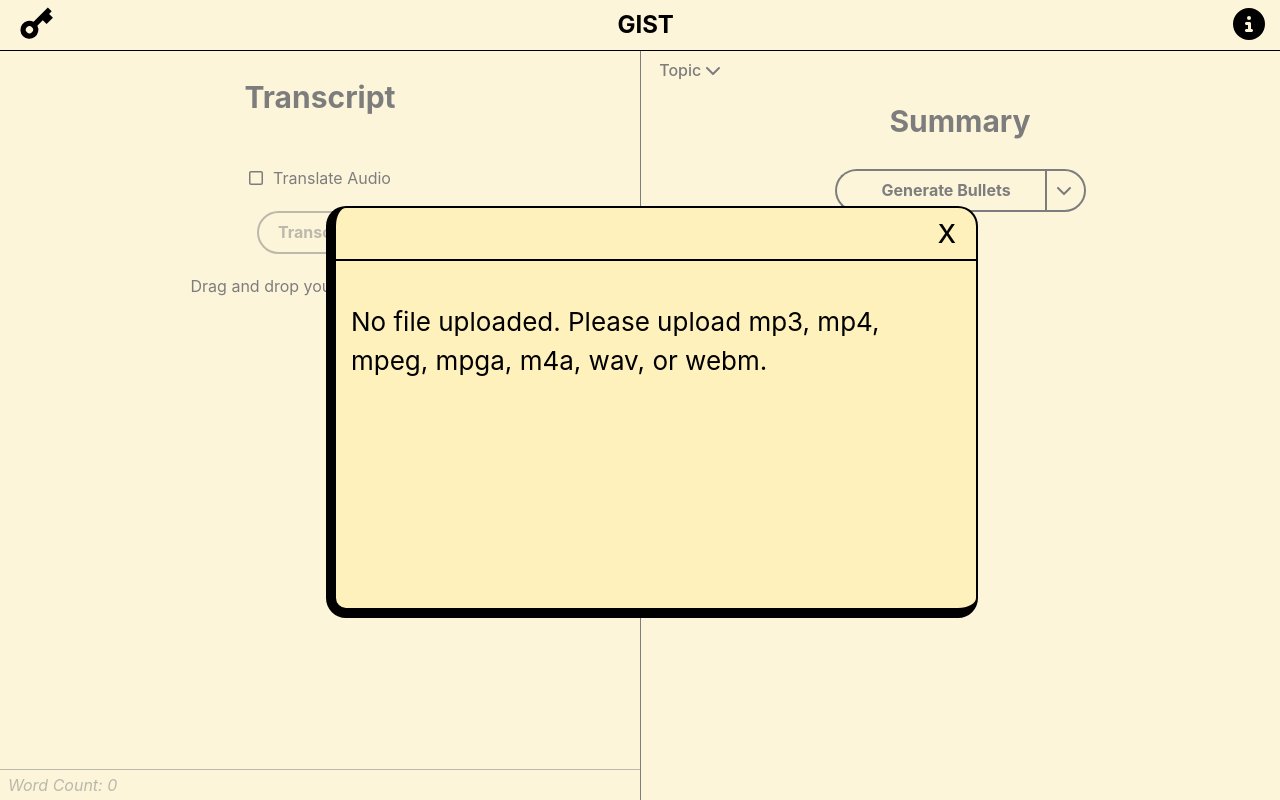
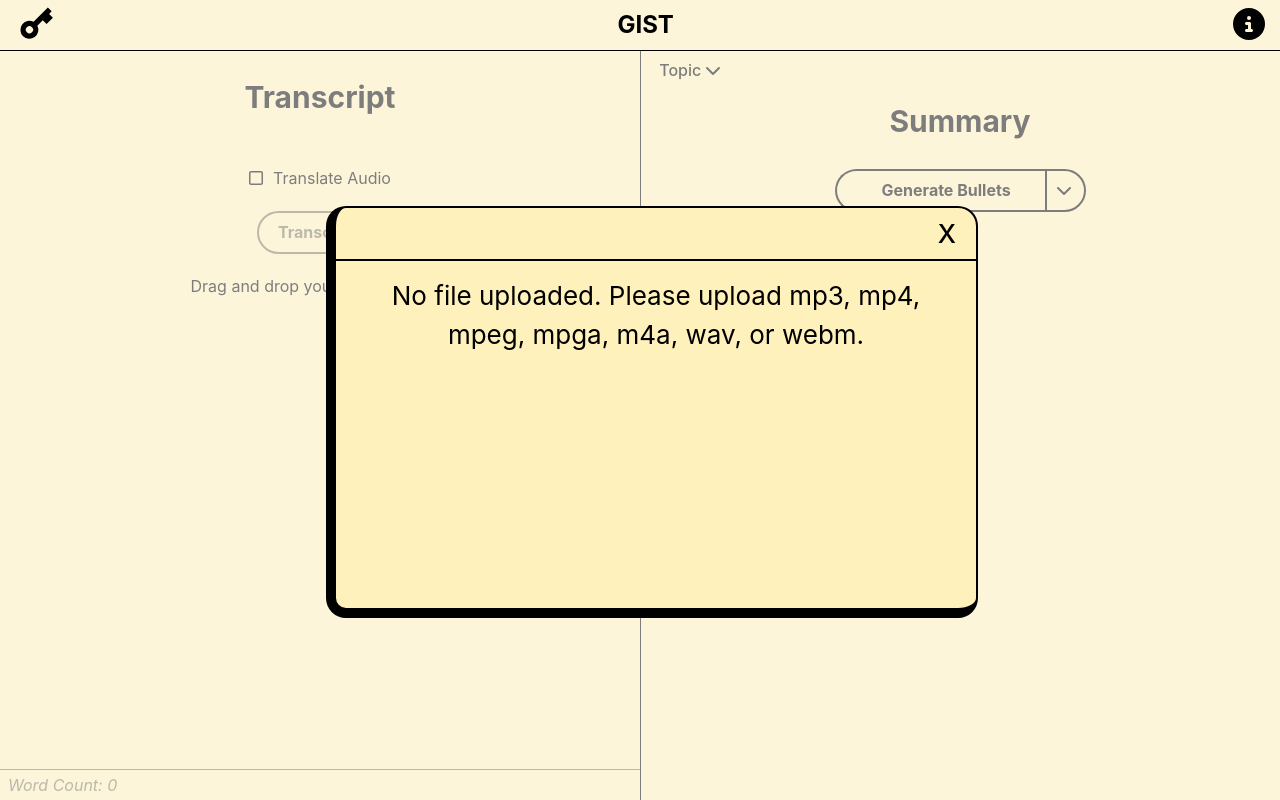
Before and after one commit to Carsonthemonkey/GIST, a React (Vite) app: page / in a window 1280 px wide. Both pictures are taken after a click on the button "Transcribe". Built offline with nearby package versions, Linux system fonts and the light colour scheme; the HTML template or start-up script is replaced by a standard one.

Commit message:
Removes markdown formatting in error messages

```diff
--- a/src/App.tsx
+++ b/src/App.tsx
@@ -108,7 +108,8 @@ function App() {
                             </button>
                         </div>
                         <div className="modal-content">
-                            <MarkdownFormatter text={modalText}/>
+                            {/* <MarkdownFormatter text={modalText}/> */}
+                            {modalText}
                         </div>
                     </Modal>
                 )}
--- a/src/components/TranscriptPanel.tsx
+++ b/src/components/TranscriptPanel.tsx
@@ -125,7 +125,7 @@ const TranscriptPanel = (props: Props) => {
                         }
                         else if(data.status === 500){
                             setModalIsOpen(true);
-                            setModalText("Error: OpenAI servers encountered an error. Check the [OpenAI server status](https://status.openai.com/)")
+                            setModalText("Error: OpenAI servers encountered an error. Check the OpenAI server status at https://status.openai.com/")
                         }
                         else if(data.status === 400){
                             setModalIsOpen(true);
@@ -158,7 +158,7 @@ const TranscriptPanel = (props: Props) => {
                     }
                     else if(data.status === 500){
                         setModalIsOpen(true);
-                        setModalText("Error: OpenAI servers encountered an error. Check the [OpenAI server status](https://status.openai.com/)")
+                        setModalText("Error: OpenAI servers encountered an error. Check the [OpenAI server status at https://status.openai.com/")
                     }
                     else if(data.status === 400){
                         setModalIsOpen(true);
```
